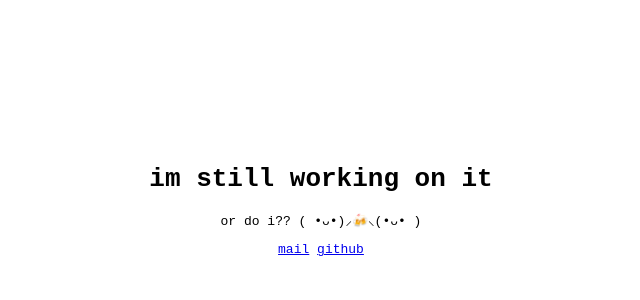
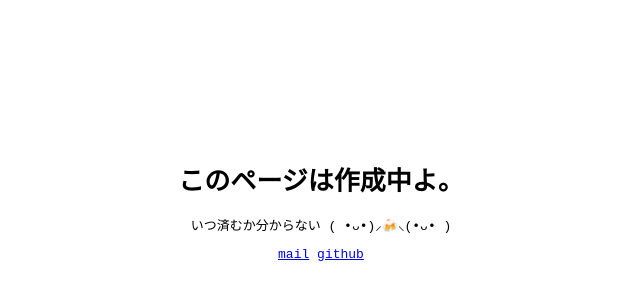
Before and after one commit to mikuwithbeer/WWW, a plain HTML site: page index.html in a window 1280 px wide. Shown: the part 198-498 px from the top of the page, without its empty margins (319-959 px from the left). Drawn offline with Linux system fonts and the light colour scheme.

Commit message:
Update index.html
japanese for fun

```diff
--- a/index.html
+++ b/index.html
@@ -11,8 +11,8 @@
 
 <body>
     <div id="main">
-        <h1>im still working on it</h1>
-        <p>or do i?? ( •ᴗ•)⸝🍻⸜(•ᴗ• )</p>
+        <h1>このページは作成中よ。</h1>
+        <p>いつ済むか分からない ( •ᴗ•)⸝🍻⸜(•ᴗ• )</p>
         <a href="mailto:hello@miku.beer">mail</a>
         <a target="_blank" href="https://github.com/mikuwithbeer">github</a>
     </div>
```
